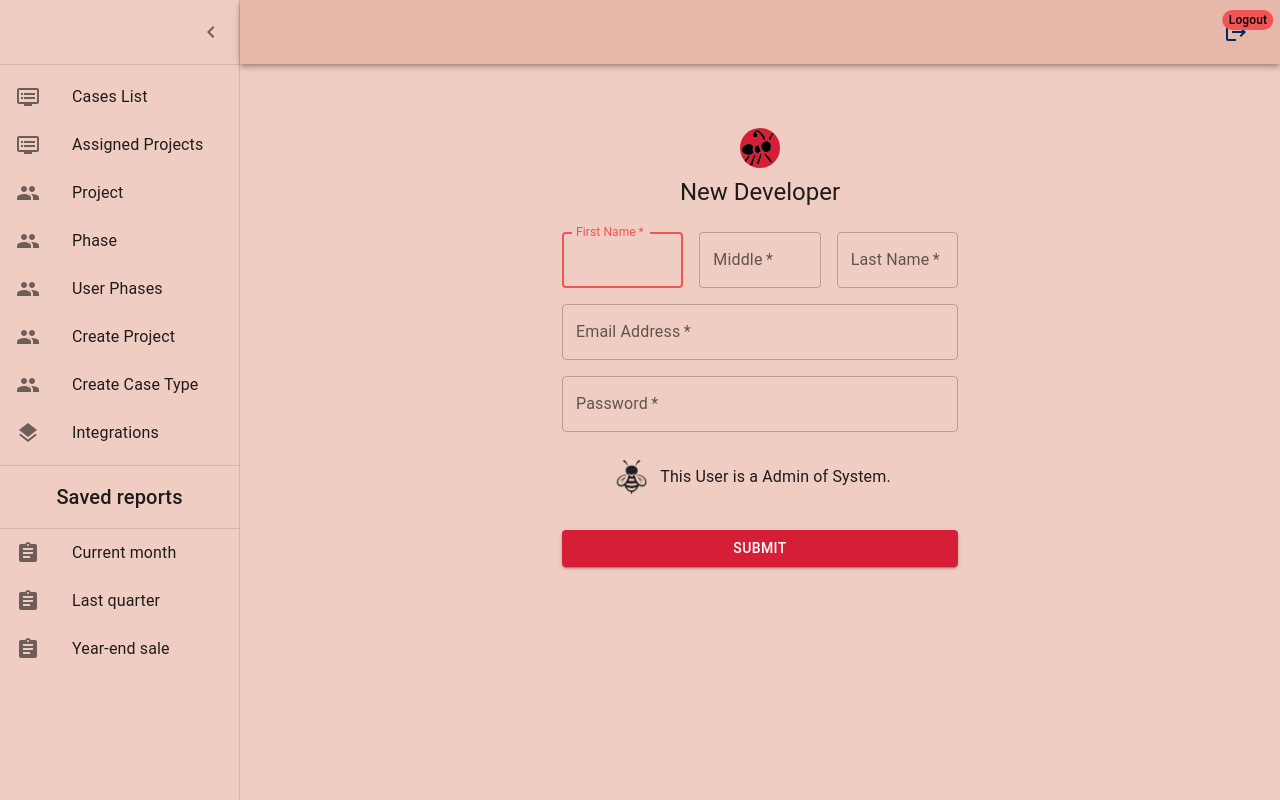
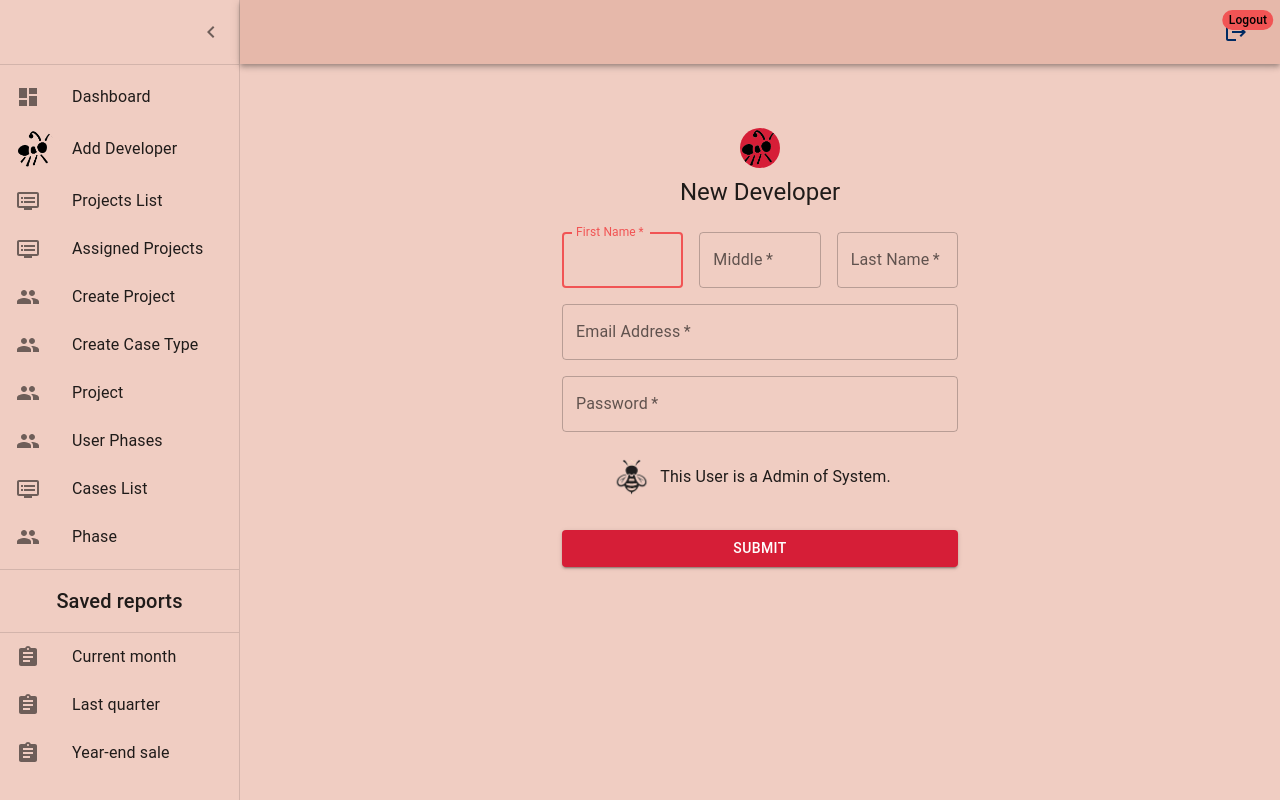
Before and after one commit to Marito-R-T/lady-bug-ui, a React (Create React App) app: page /add-developer in a window 1280 px wide. Built offline with nearby package versions, Linux system fonts and the light colour scheme.

Commit message:
Create User Auth

```diff
--- a/src/admin/CreateUser.js
+++ b/src/admin/CreateUser.js
@@ -9,9 +9,28 @@ import Grid from '@mui/material/Grid';
 import Box from '@mui/material/Box';
 import Typography from '@mui/material/Typography';
 import Container from '@mui/material/Container';
+import { useNavigate } from 'react-router-dom';
+import Cookies from 'js-cookie';
 
 
 export default function SignUp() {
+  let navigate = useNavigate();
+
+  const fetchPhase = async (/*firstName*/fN, /*middleName*/mN, /*lastName*/lN, /*email*/e, /*password*/p, /*roles*/r) => {
+    const auth = (Cookies.get('tokenType') + ' ' + Cookies.get('token'));
+    const requestOptions = {
+      method: 'POST',
+      headers: { 'Content-Type': 'application/json', 'Acces-Control-Allow-Origin': '*', 'Authorization': auth},
+      body: JSON.stringify({ email: e, password: p, name: fN, middleName: mN, lastName: lN, role: r })
+    };
+    await fetch('https://ladybugger.herokuapp.com/api/auth/create-user',requestOptions).then(res => res.json())
+    .catch(error => console.error('Error:', error))
+    .then(response => {
+      console.log('Success:', response)
+      navigate("/add-developer");
+    });
+  }
+
   const handleSubmit = (event) => {
     event.preventDefault();
     const data = new FormData(event.currentTarget);
@@ -20,6 +39,11 @@ export default function SignUp() {
       email: data.get('email'),
       password: data.get('password'),
     });
+    var roles = ["user"];
+    if(data.get('isAdmin')){
+      roles.push("admin")
+    }
+    fetchPhase(data.get('firstName'), data.get('middleName'), data.get('lastName'), data.get('email'), data.get('password'), roles);
   };
 
   return (
--- a/src/log-in/LogIn.js
+++ b/src/log-in/LogIn.js
@@ -20,18 +20,18 @@ function GetLogo() {
 export default function Login() {
   let navigate = useNavigate();
 
-  const requestOptions = {
-    method: 'POST',
-    headers: { 'Content-Type': 'application/json', 'Acces-Control-Allow-Origin': '*' },
-    body: JSON.stringify({ email: "email", password: "12345" })
-  };
-
-  const fetchPhase = async () => {
+  const fetchPhase = async (/*email*/e, /*password*/p) => {
+    const requestOptions = {
+      method: 'POST',
+      headers: { 'Content-Type': 'application/json', 'Acces-Control-Allow-Origin': '*' },
+      body: JSON.stringify({ email: e, password: p })
+    };
     await fetch('https://ladybugger.herokuapp.com/api/auth/sign-in',requestOptions).then(res => res.json())
     .catch(error => console.error('Error:', error))
     .then(response => {
       console.log('Success:', response)
       Cookies.set('token', response.accessToken, { secure: true });
+      Cookies.set('tokenType', response.tokenType, {secure: true});
       navigate("/profile/"+response.id, { replace: true });
     });
   }
@@ -44,7 +44,7 @@ export default function Login() {
       email: data.get('email'),
       password: data.get('password'),
     });
-    fetchPhase();
+    fetchPhase(data.get('email'), data.get('password'));
   };
 
   return (
--- a/src/main-page/listItems.js
+++ b/src/main-page/listItems.js
@@ -5,7 +5,6 @@ import ListItemText from '@mui/material/ListItemText';
 import Avatar from '@mui/material/Avatar';
 import DashboardIcon from '@mui/icons-material/Dashboard';
 import PeopleIcon from '@mui/icons-material/People';
-import LayersIcon from '@mui/icons-material/Layers';
 import AssignmentIcon from '@mui/icons-material/Assignment';
 import Typography from '@mui/material/Typography';
 import Divider from '@mui/material/Divider';
@@ -13,16 +12,19 @@ import { Link } from 'react-router-dom';
 import DvrIcon from '@mui/icons-material/Dvr';
 
 export default function MainListItems() {
-  const [admin, setAdmin] = React.useState(false);
+  const [admin, setAdmin] = React.useState(true);
+  const [pm, setPm] = React.useState(true);
+  const [developer, setDeveloper] = React.useState(true);
+
   return (
     <React.Fragment>
-      {admin && <div>
       <ListItemButton component={Link} to="profile/1">
         <ListItemIcon>
           <DashboardIcon />
         </ListItemIcon>
         <ListItemText primary="Dashboard" />
       </ListItemButton>
+      {admin && <div>
         <ListItemButton component={Link} to="add-developer">
           <ListItemIcon>
             <Avatar src={process.env.PUBLIC_URL + "/ant.png"}/>
@@ -35,36 +37,11 @@ export default function MainListItems() {
           </ListItemIcon>
           <ListItemText primary="Projects List" />
         </ListItemButton>
-      </div>}
-      <ListItemButton component={Link} to="cases-list">
-        <ListItemIcon>
-          <DvrIcon />
-        </ListItemIcon>
-        <ListItemText primary="Cases List" />
-      </ListItemButton>
         <ListItemButton component={Link} to="assigned-projects">
           <ListItemIcon>
             <DvrIcon />
           </ListItemIcon>
           <ListItemText primary="Assigned Projects" />
-      </ListItemButton>
-      <ListItemButton component={Link} to="project-view">
-        <ListItemIcon>
-          <PeopleIcon />
-        </ListItemIcon>
-        <ListItemText primary="Project" />
-      </ListItemButton>
-      <ListItemButton component={Link} to="phase/1">
-        <ListItemIcon>
-          <PeopleIcon />
-        </ListItemIcon>
-        <ListItemText primary="Phase" />
-      </ListItemButton>
-      <ListItemButton component={Link} to="user_phases/1">
-        <ListItemIcon>
-          <PeopleIcon />
-        </ListItemIcon>
-        <ListItemText primary="User Phases" />
         </ListItemButton>
         <ListItemButton component={Link} to="create_project">
           <ListItemIcon>
@@ -78,12 +55,37 @@ export default function MainListItems() {
           </ListItemIcon>
           <ListItemText primary="Create Case Type" />
         </ListItemButton>
-      <ListItemButton>
+      </div>}
+      {(admin || pm) && <div>
+        <ListItemButton component={Link} to="project-view">
           <ListItemIcon>
-          <LayersIcon />
+            <PeopleIcon />
           </ListItemIcon>
-        <ListItemText primary="Integrations" />
+          <ListItemText primary="Project" />
         </ListItemButton>
+        <ListItemButton component={Link} to="user_phases/1">
+          <ListItemIcon>
+            <PeopleIcon />
+          </ListItemIcon>
+          <ListItemText primary="User Phases" />
+        </ListItemButton>
+      </div>}
+      {(pm) && <div>
+      </div>}
+      {developer && <div>
+        <ListItemButton component={Link} to="cases-list">
+          <ListItemIcon>
+            <DvrIcon />
+          </ListItemIcon>
+          <ListItemText primary="Cases List" />
+        </ListItemButton>
+        <ListItemButton component={Link} to="phase/1">
+          <ListItemIcon>
+            <PeopleIcon />
+          </ListItemIcon>
+          <ListItemText primary="Phase" />
+        </ListItemButton>
+      </div>}
     </React.Fragment>
   );
 }
--- a/src/theme/AppBar.js
+++ b/src/theme/AppBar.js
@@ -60,10 +60,7 @@ function Layout() {
             >
 
             </Typography>
-            <IconButton color="dark" component={Link} to="/profile/1" >
-                  <LoginIcon />
-            </IconButton>
-            <IconButton color="dark" component={Link} to="/login">
+            <IconButton color="dark" component={Link} to="/login" LinkComponent={{replace: true}}>
               <Typography color="dark.main">
                 <Badge badgeContent='Login' color="primary">
                   <LoginIcon />
```
Lines whose indentation alone changed are shown as unchanged.
